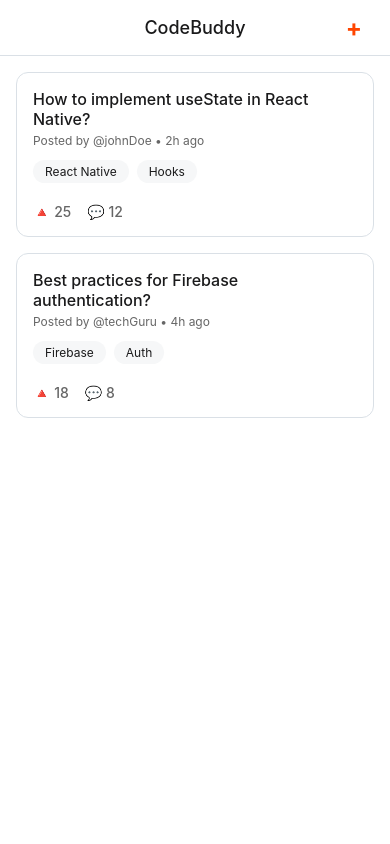
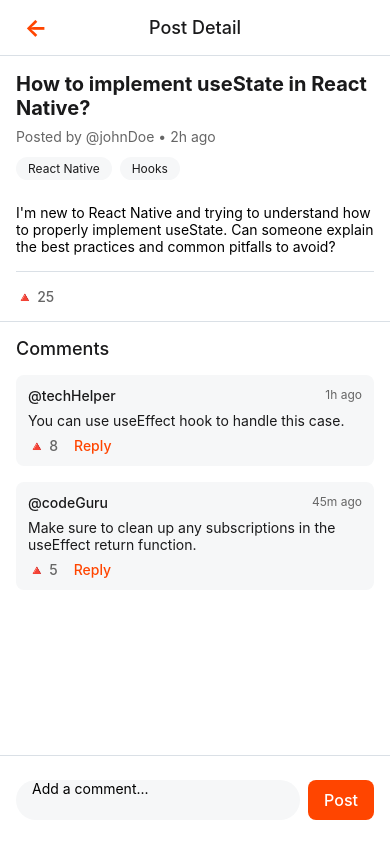
Before and after one commit to yaniChan17/CodeBuddy, a React Native app in the folder frontend/: screen /PostDetail in a window 390 px wide. Built offline with nearby package versions, Linux system fonts and the light colour scheme.

Commit message:
Add post detail screen with comments

```diff
--- a/frontend/App.js
+++ b/frontend/App.js
@@ -4,12 +4,12 @@ import { createNativeStackNavigator } from '@react-navigation/native-stack';
 import LoginScreen from './src/screens/auth/LoginScreen';
 import RegisterScreen from './src/screens/auth/RegisterScreen';
 import HomeScreen from './src/screens/posts/HomeScreen';
+import PostDetailScreen from './src/screens/posts/PostDetailScreen';
 
 const Stack = createNativeStackNavigator();
 
 const App = () => {
-  // Temporarily set isLoggedIn to true for testing
-  const isLoggedIn = true;
+  const isLoggedIn = true; // Temporary for testing
 
   return (
     <NavigationContainer>
@@ -22,6 +22,7 @@ const App = () => {
         <Stack.Screen name="Login" component={LoginScreen} />
         <Stack.Screen name="Register" component={RegisterScreen} />
         <Stack.Screen name="Home" component={HomeScreen} />
+        <Stack.Screen name="PostDetail" component={PostDetailScreen} />
       </Stack.Navigator>
     </NavigationContainer>
   );
--- a/frontend/src/screens/posts/PostDetailScreen.js
+++ b/frontend/src/screens/posts/PostDetailScreen.js
@@ -0,0 +1,258 @@
+import React, { useState } from 'react';
+import {
+  View,
+  Text,
+  ScrollView,
+  TextInput,
+  StyleSheet,
+  TouchableOpacity,
+} from 'react-native';
+import Header from '../../components/common/Header';
+import Button from '../../components/common/Button';
+import { COLORS, FONTS } from '../../styles/globalStyles';
+
+// Temporary mock data for a single post
+const MOCK_COMMENTS = [
+  {
+    id: '1',
+    author: 'techHelper',
+    content: 'You can use useEffect hook to handle this case.',
+    timestamp: '1h ago',
+    upvotes: 8,
+  },
+  {
+    id: '2',
+    author: 'codeGuru',
+    content: 'Make sure to clean up any subscriptions in the useEffect return function.',
+    timestamp: '45m ago',
+    upvotes: 5,
+  },
+];
+
+const Comment = ({ comment }) => (
+  <View style={styles.commentContainer}>
+    <View style={styles.commentHeader}>
+      <Text style={styles.commentAuthor}>@{comment.author}</Text>
+      <Text style={styles.commentTime}>{comment.timestamp}</Text>
+    </View>
+    <Text style={styles.commentContent}>{comment.content}</Text>
+    <View style={styles.commentFooter}>
+      <TouchableOpacity style={styles.upvoteButton}>
+        <Text style={styles.upvoteText}>🔺 {comment.upvotes}</Text>
+      </TouchableOpacity>
+      <TouchableOpacity>
+        <Text style={styles.replyText}>Reply</Text>
+      </TouchableOpacity>
+    </View>
+  </View>
+);
+
+const PostDetailScreen = ({ navigation, route }) => {
+  const [newComment, setNewComment] = useState('');
+  // In a real app, we'd get this from route.params.post
+  const post = {
+    title: 'How to implement useState in React Native?',
+    author: 'johnDoe',
+    content: 'I\'m new to React Native and trying to understand how to properly implement useState. Can someone explain the best practices and common pitfalls to avoid?',
+    tags: ['React Native', 'Hooks'],
+    upvotes: 25,
+    timestamp: '2h ago',
+  };
+
+  const handleSubmitComment = () => {
+    if (newComment.trim()) {
+      console.log('New comment:', newComment);
+      setNewComment('');
+    }
+  };
+
+  return (
+    <View style={styles.container}>
+      <Header
+        title="Post Detail"
+        leftIcon={
+          <TouchableOpacity onPress={() => navigation.goBack()}>
+            <Text style={styles.backButton}>←</Text>
+          </TouchableOpacity>
+        }
+      />
+
+      <ScrollView style={styles.content}>
+        <View style={styles.postContainer}>
+          <Text style={styles.title}>{post.title}</Text>
+          <Text style={styles.authorText}>Posted by @{post.author} • {post.timestamp}</Text>
+
+          <View style={styles.tagsContainer}>
+            {post.tags.map((tag, index) => (
+              <View key={index} style={styles.tag}>
+                <Text style={styles.tagText}>{tag}</Text>
+              </View>
+            ))}
+          </View>
+
+          <Text style={styles.content}>{post.content}</Text>
+
+          <View style={styles.postStats}>
+            <TouchableOpacity style={styles.upvoteButton}>
+              <Text style={styles.upvoteText}>🔺 {post.upvotes}</Text>
+            </TouchableOpacity>
+          </View>
+        </View>
+
+        <View style={styles.commentsSection}>
+          <Text style={styles.commentsHeader}>Comments</Text>
+          {MOCK_COMMENTS.map(comment => (
+            <Comment key={comment.id} comment={comment} />
+          ))}
+        </View>
+      </ScrollView>
+
+      <View style={styles.commentInputContainer}>
+        <TextInput
+          style={styles.commentInput}
+          placeholder="Add a comment..."
+          value={newComment}
+          onChangeText={setNewComment}
+          multiline
+        />
+        <Button
+          title="Post"
+          onPress={handleSubmitComment}
+          style={styles.postButton}
+        />
+      </View>
+    </View>
+  );
+};
+
+const styles = StyleSheet.create({
+  container: {
+    flex: 1,
+    backgroundColor: COLORS.background,
+  },
+  content: {
+    flex: 1,
+  },
+  postContainer: {
+    padding: 16,
+  },
+  title: {
+    ...FONTS.bold,
+    fontSize: 20,
+    color: COLORS.secondary,
+    marginBottom: 8,
+  },
+  authorText: {
+    ...FONTS.regular,
+    fontSize: 14,
+    color: '#666',
+    marginBottom: 12,
+  },
+  tagsContainer: {
+    flexDirection: 'row',
+    flexWrap: 'wrap',
+    marginBottom: 16,
+  },
+  tag: {
+    backgroundColor: COLORS.lightGray,
+    borderRadius: 16,
+    paddingHorizontal: 12,
+    paddingVertical: 4,
+    marginRight: 8,
+    marginBottom: 8,
+  },
+  tagText: {
+    ...FONTS.regular,
+    fontSize: 12,
+    color: COLORS.secondary,
+  },
+  postStats: {
+    flexDirection: 'row',
+    alignItems: 'center',
+    marginTop: 16,
+    paddingTop: 16,
+    borderTopWidth: 1,
+    borderTopColor: COLORS.border,
+  },
+  commentsSection: {
+    padding: 16,
+    borderTopWidth: 1,
+    borderTopColor: COLORS.border,
+  },
+  commentsHeader: {
+    ...FONTS.medium,
+    fontSize: 18,
+    color: COLORS.secondary,
+    marginBottom: 16,
+  },
+  commentContainer: {
+    marginBottom: 16,
+    padding: 12,
+    backgroundColor: COLORS.lightGray,
+    borderRadius: 8,
+  },
+  commentHeader: {
+    flexDirection: 'row',
+    justifyContent: 'space-between',
+    marginBottom: 8,
+  },
+  commentAuthor: {
+    ...FONTS.medium,
+    fontSize: 14,
+    color: COLORS.secondary,
+  },
+  commentTime: {
+    ...FONTS.regular,
+    fontSize: 12,
+    color: '#666',
+  },
+  commentContent: {
+    ...FONTS.regular,
+    fontSize: 14,
+    color: COLORS.secondary,
+    marginBottom: 8,
+  },
+  commentFooter: {
+    flexDirection: 'row',
+    alignItems: 'center',
+  },
+  upvoteButton: {
+    marginRight: 16,
+  },
+  upvoteText: {
+    ...FONTS.medium,
+    fontSize: 14,
+    color: '#666',
+  },
+  replyText: {
+    ...FONTS.medium,
+    fontSize: 14,
+    color: COLORS.primary,
+  },
+  commentInputContainer: {
+    padding: 16,
+    borderTopWidth: 1,
+    borderTopColor: COLORS.border,
+    flexDirection: 'row',
+    alignItems: 'center',
+  },
+  commentInput: {
+    flex: 1,
+    height: 40,
+    backgroundColor: COLORS.lightGray,
+    borderRadius: 20,
+    paddingHorizontal: 16,
+    marginRight: 8,
+  },
+  postButton: {
+    height: 40,
+    paddingHorizontal: 16,
+  },
+  backButton: {
+    ...FONTS.bold,
+    fontSize: 24,
+    color: COLORS.primary,
+  },
+});
+
+export default PostDetailScreen;
```
